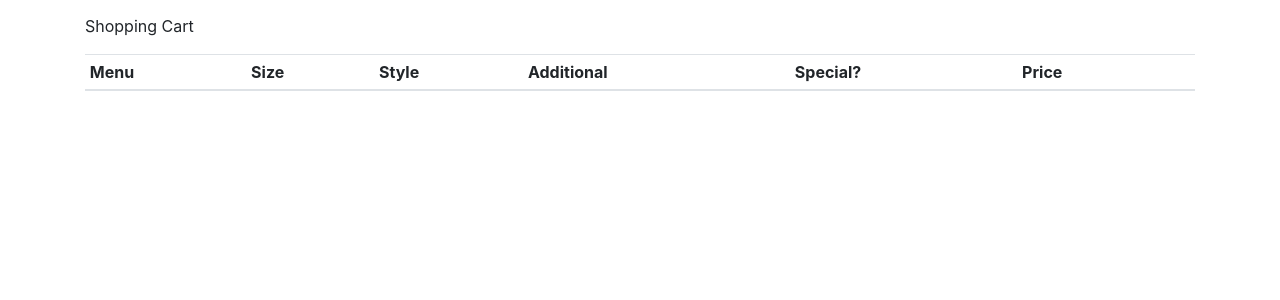
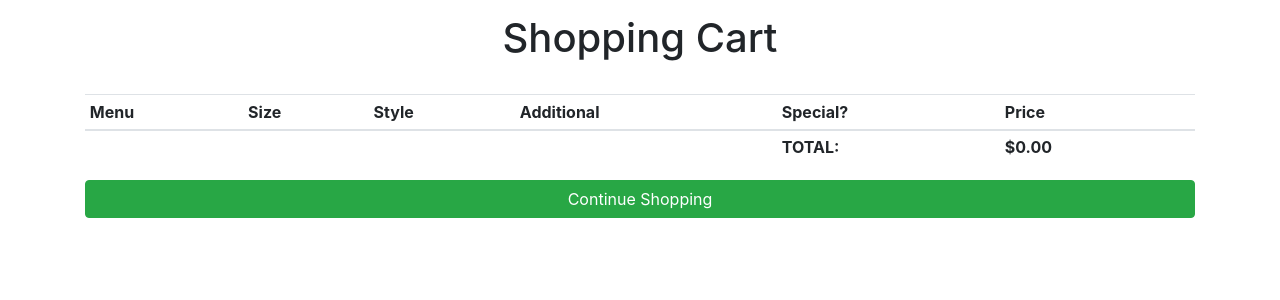
Before and after one commit to learyjk/pizza-cs50, a Django app: page /cart/ in a window 1280 px wide. Shown: the part 56-356 px from the top of the page. Run offline with Django 3.2, Linux system fonts and the light colour scheme; data comes from the database, SQL or seed files in the repository; both versions use the stored data as it was after the commit; lists and menus that the app fills with data are empty; some libraries are stand-ins or nearby versions.

Commit message:
Before implementing Orders

```diff
--- a/cart/views.py
+++ b/cart/views.py
@@ -2,6 +2,7 @@ from django.shortcuts import render, redirect
 from orders.forms import PizzaForm, SubForm, PastaForm, SaladForm, DinnerPlatterForm
 from orders.models import Pizza, Sub, Pasta, Salad, DinnerPlatter
 from cart.models import CartItem
+from django.db.models import Sum
 from decimal import Decimal
 
 
@@ -111,10 +112,15 @@ def cart(request):
             redirect('index')
 
         cart_items = get_cart_items(request)
+        if cart_items:
+            total_cost = Decimal(cart_items.aggregate(Sum('price'))['price__sum'])
+        else:
+            total_cost = 0
 
         context = {
             'cart_items': cart_items,
-            'num_cart_items': cart_items.count()
+            'num_cart_items': cart_items.count(),
+            'total_cost': total_cost
         }
 
         return render(request, 'cart/cart.html', context)
@@ -123,10 +129,17 @@ def cart(request):
 
         # Display Shopping Cart for GET request
         cart_items = get_cart_items(request)
+        if cart_items:
+            total_cost = Decimal(cart_items.aggregate(Sum('price'))['price__sum'])
+        else:
+            total_cost = 0
+
+
 
         context = {
             'cart_items': cart_items,
-            'num_cart_items': cart_items.count()
+            'num_cart_items': cart_items.count(),
+            'total_cost': total_cost
         }
         return render(request, 'cart/cart.html', context)
 
--- a/templates/cart/cart.html
+++ b/templates/cart/cart.html
@@ -2,7 +2,8 @@
 
 {% block content %}
 
-<p>Shopping Cart</p>
+<h1 class="text-center">Shopping Cart</h1>
+<br>
 
 <table class="table table-sm">
     <thead>
@@ -16,6 +17,15 @@
             <th scope="col"></th>
         </tr>
     </thead>
+    <tfoot>
+        <tr>
+            <td colspan="4"></td>
+
+            <td><strong>TOTAL:</strong></td>
+            <td><strong>${{ total_cost | floatformat:2}}</strong></td>
+
+        </tr>
+    </tfoot>
     <tbody>
         {% for item in cart_items %}
         <tr>
@@ -31,6 +41,15 @@
     </tbody>
 </table>
 
+{% if cart_items %}
+<form action="#" method="POST">
+    {% csrf_token %}
+
+    <input type="submit" value="Checkout : ${{ total_cost | floatformat:2}}" class="btn btn-success btn-block">
+</form>
+{% else %}
+<a class="btn btn-success btn-block" href="{% url 'index' %}">Continue Shopping</a>
+{% endif %}
 
 
 {% endblock %}
```
Also changed, not shown: db.sqlite3.
